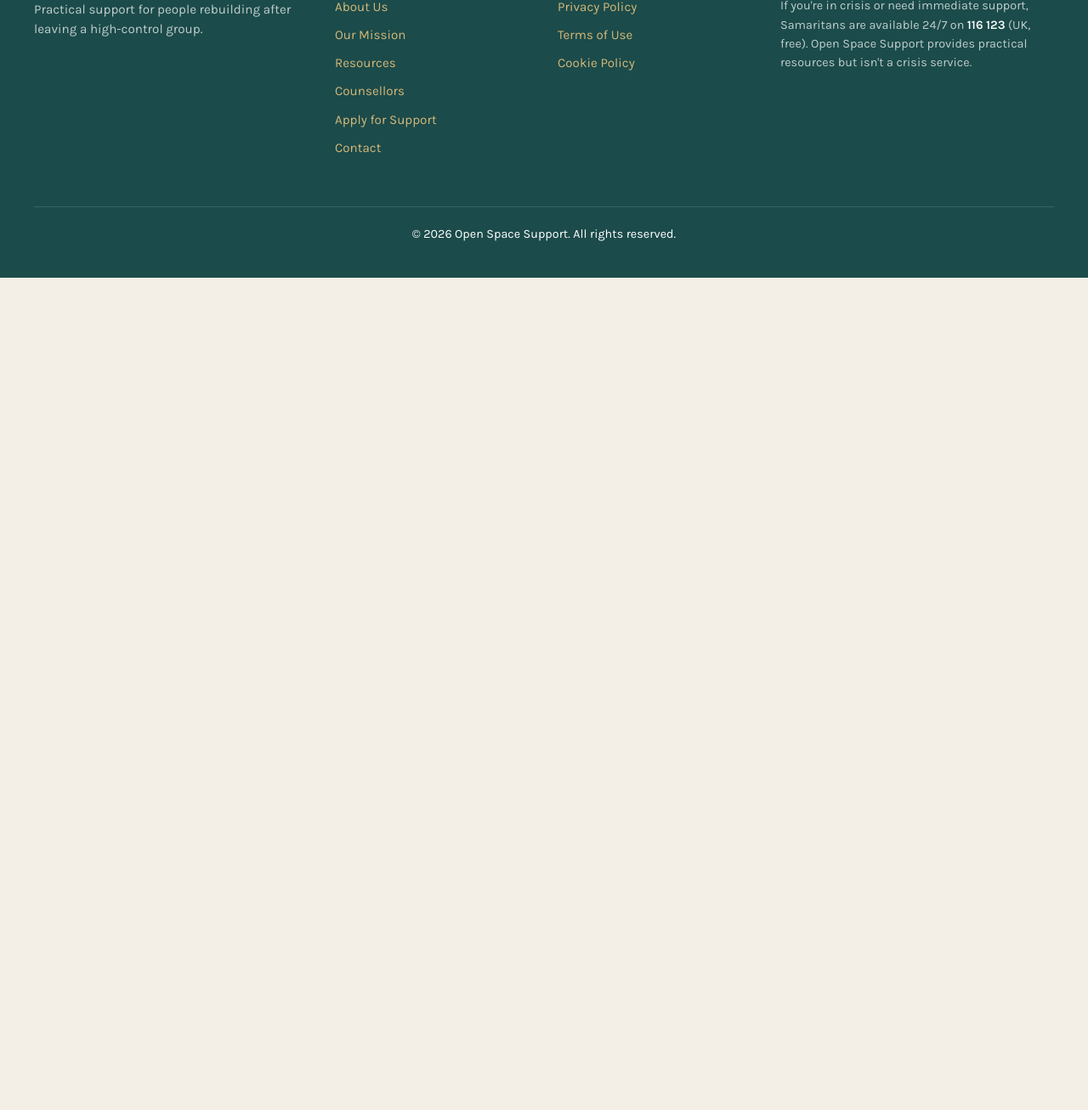
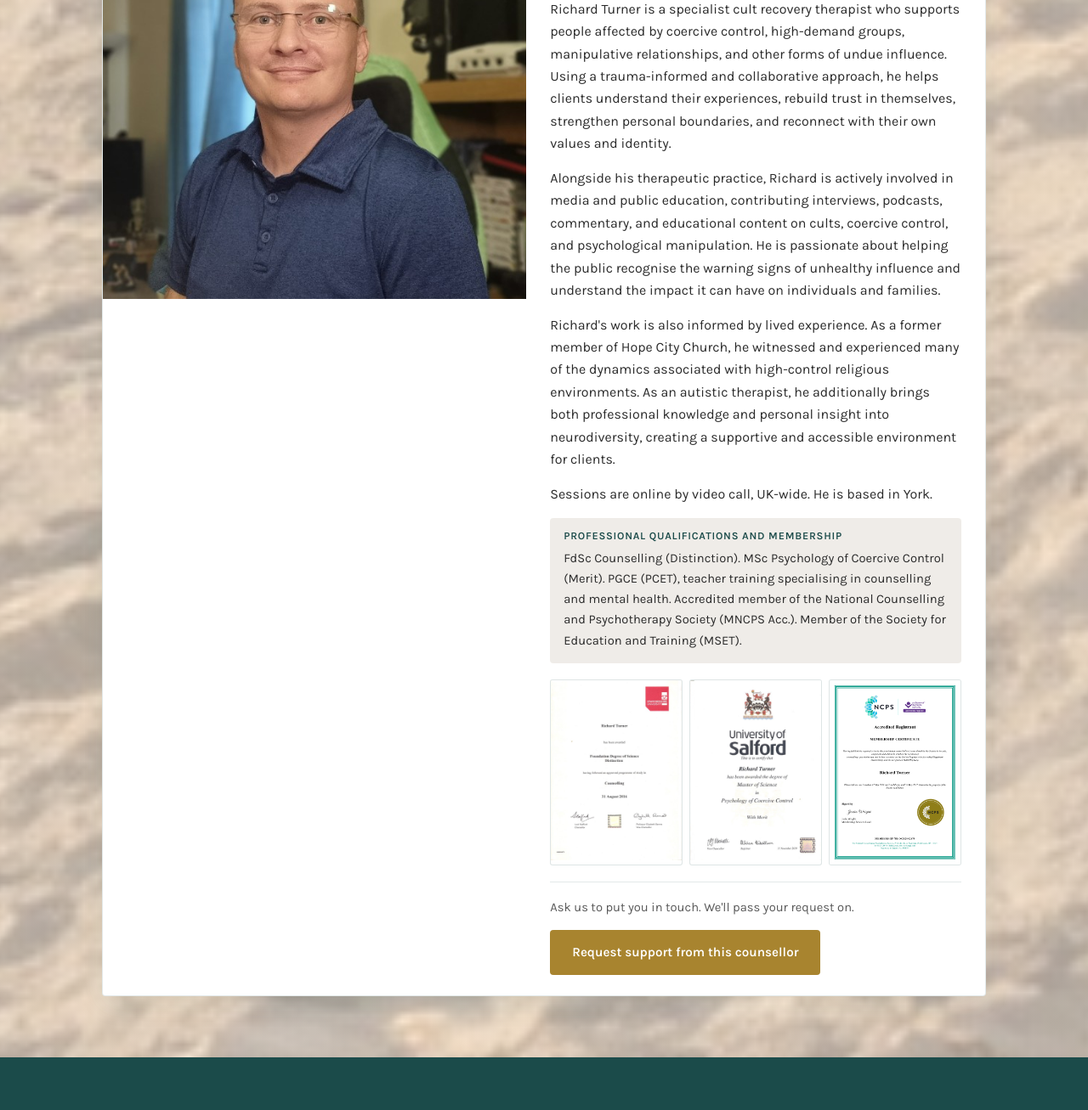
Before and after one commit to lauramatthews96/open-space-support, a website: page counsellors.html in a window 1280 px wide. Shown: the part 5284-6591 px from the top of the page at 85% size. Before the commit the page ends 5611 px from the top, so only its background shows below. Drawn offline with Linux system fonts and the light colour scheme.

Commit message:
Add Richard Turner to the Counsellors page.
Co-authored-by: Cursor <cursoragent@cursor.com>

```diff
--- a/counsellors.html
+++ b/counsellors.html
@@ -15,7 +15,7 @@
       rel="stylesheet"
     />
     <link rel="stylesheet" href="css/styles.css?v=154" />
-    <link rel="stylesheet" href="css/counsellors.css?v=20" />
+    <link rel="stylesheet" href="css/counsellors.css?v=21" />
   </head>
   <body class="counsellors-page">
     <a class="skip-link" href="#main">Skip to content</a>
@@ -365,6 +365,105 @@
               </div>
             </div>
           </article>
+
+          <article class="counsellor-card" id="richard-turner">
+            <figure class="counsellor-photo counsellor-photo--rt">
+              <img
+                src="images/counsellor-richard-turner.jpg"
+                alt="Richard Turner"
+                width="1024"
+                height="575"
+              />
+            </figure>
+            <div class="counsellor-body">
+              <div class="counsellor-identity">
+                <h2>Richard Turner</h2>
+                <p class="counsellor-role">Cult recovery therapist, MNCPS (Acc.) · York, UK</p>
+                <div class="counsellor-tags">
+                  <span class="counsellor-tag">Online only</span>
+                  <span class="counsellor-tag">Cult recovery</span>
+                  <span class="counsellor-tag">Coercive control</span>
+                </div>
+              </div>
+              <p>
+                Richard Turner is a specialist cult recovery therapist who supports people affected
+                by coercive control, high-demand groups, manipulative relationships, and other forms
+                of undue influence. Using a trauma-informed and collaborative approach, he helps
+                clients understand their experiences, rebuild trust in themselves, strengthen
+                personal boundaries, and reconnect with their own values and identity.
+              </p>
+              <p>
+                Alongside his therapeutic practice, Richard is actively involved in media and public
+                education, contributing interviews, podcasts, commentary, and educational content on
+                cults, coercive control, and psychological manipulation. He is passionate about
+                helping the public recognise the warning signs of unhealthy influence and understand
+                the impact it can have on individuals and families.
+              </p>
+              <p>
+                Richard's work is also informed by lived experience. As a former member of Hope City
+                Church, he witnessed and experienced many of the dynamics associated with
+                high-control religious environments. As an autistic therapist, he additionally
+                brings both professional knowledge and personal insight into neurodiversity, creating
+                a supportive and accessible environment for clients.
+              </p>
+              <p>Sessions are online by video call, UK-wide. He is based in York.</p>
+              <div class="counsellor-qualifications">
+                <h3>Professional qualifications and membership</h3>
+                <p>
+                  FdSc Counselling (Distinction). MSc Psychology of Coercive Control (Merit). PGCE
+                  (PCET), teacher training specialising in counselling and mental health. Accredited
+                  member of the National Counselling and Psychotherapy Society (MNCPS Acc.). Member
+                  of the Society for Education and Training (MSET).
+                </p>
+              </div>
+              <div class="counsellor-certificates counsellor-certificates--three">
+                <a
+                  href="images/richard-diploma-counselling.jpg"
+                  target="_blank"
+                  rel="noopener noreferrer"
+                >
+                  <img
+                    src="images/richard-diploma-counselling.jpg"
+                    alt="Foundation Degree of Science in Counselling with Distinction, awarded to Richard Turner by Staffordshire University, 31 August 2016"
+                    width="744"
+                    height="1024"
+                  />
+                </a>
+                <a
+                  href="images/richard-diploma-psychology.jpg"
+                  target="_blank"
+                  rel="noopener noreferrer"
+                >
+                  <img
+                    src="images/richard-diploma-psychology.jpg"
+                    alt="Master of Science in Psychology of Coercive Control with Merit, awarded to Richard Turner by the University of Salford, 11 November 2019"
+                    width="744"
+                    height="1024"
+                  />
+                </a>
+                <a
+                  href="images/richard-ncps-membership.png"
+                  target="_blank"
+                  rel="noopener noreferrer"
+                >
+                  <img
+                    src="images/richard-ncps-membership.png"
+                    alt="NCPS Accredited Registrant membership certificate for Richard Turner, membership number NCS24-02679"
+                    width="1131"
+                    height="1600"
+                  />
+                </a>
+              </div>
+              <div class="counsellor-request">
+                <p>Ask us to put you in touch. We'll pass your request on.</p>
+                <div class="counsellor-actions">
+                  <a class="btn btn-gold" href="/contact?counsellor=richard-turner"
+                    >Request support from this counsellor</a
+                  >
+                </div>
+              </div>
+            </div>
+          </article>
         </div>
       </div>
       </section>
--- a/css/counsellors.css
+++ b/css/counsellors.css
@@ -152,6 +152,10 @@
   object-position: 50% 18%;
 }
 
+.counsellor-photo--rt img {
+  object-position: 48% 28%;
+}
+
 .counsellor-body {
   display: flex;
   flex-direction: column;
@@ -246,6 +250,11 @@
   height: auto;
 }
 
+.counsellor-certificates--three {
+  grid-template-columns: 1fr 1fr 1fr;
+  width: min(100%, 31rem);
+}
+
 .counsellor-request {
   margin-top: auto;
   padding: 1.15rem 0 0;
```
Also changed, not shown: contact.html (+2 -1 lines), images/counsellor-richard-turner.jpg (added), images/richard-diploma-counselling.jpg (added), images/richard-diploma-psychology.jpg (added), images/richard-ncps-membership.png (added).
